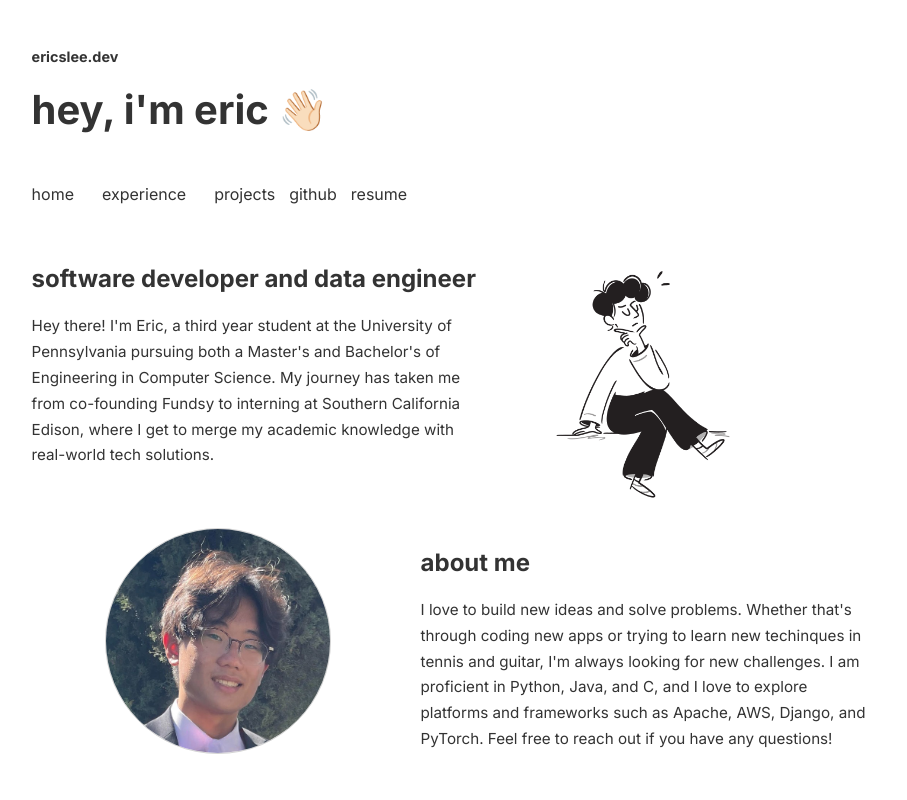
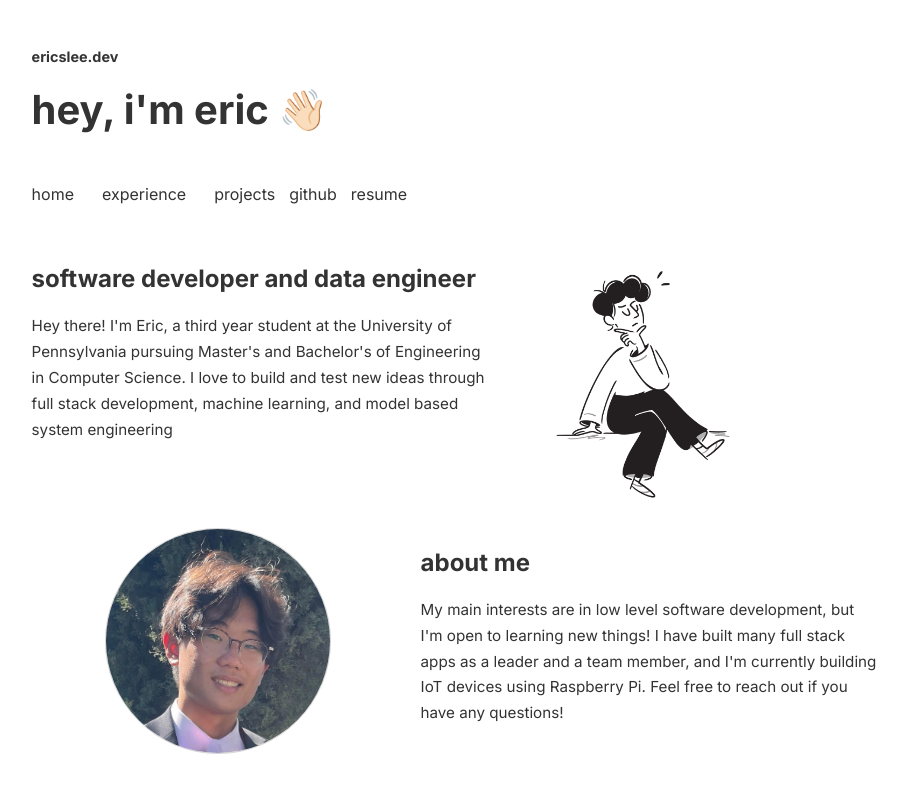
Before and after one commit to ericslee1207/ericlee.dev, a React (Create React App) app: page / in a window 1280 px wide. Shown: the top 800 px of the page, without its empty margins (186-1093 px from the left). Built offline with nearby package versions, Linux system fonts and the light colour scheme.

Commit message:
update about me

```diff
--- a/src/components/MainContent.js
+++ b/src/components/MainContent.js
@@ -104,11 +104,9 @@ function MainContent() {
             <h2>software developer and data engineer</h2>
             <p>
               Hey there! I'm Eric, a third year student at the
-              University of Pennsylvania pursuing both a Master's and Bachelor's of
-              Engineering in Computer Science. My journey has taken me from
-              co-founding Fundsy to interning at Southern California Edison,
-              where I get to merge my academic knowledge with real-world tech
-              solutions.
+              University of Pennsylvania pursuing Master's and Bachelor's of
+              Engineering in Computer Science. I love to build and test new ideas
+              through full stack development, machine learning, and model based system engineering
             </p>
           </div>
           <div className="avatar-container">
@@ -122,11 +120,9 @@ function MainContent() {
           <div className="text-container2">
             <h2>about me</h2>
             <p>
-              I love to build new ideas and solve problems. Whether that's
-              through coding new apps or trying to learn new techinques in
-              tennis and guitar, I'm always looking for new challenges.
-              I am proficient in Python, Java, and C, and I love to explore platforms
-              and frameworks such as Apache, AWS, Django, and PyTorch.
+              My main interests are in low level software development, but I'm open
+              to learning new things! I have built many full stack apps as a leader and
+              a team member, and I'm currently building IoT devices using Raspberry Pi.
               Feel free to reach out if you have any questions!
             </p>
           </div>
```
